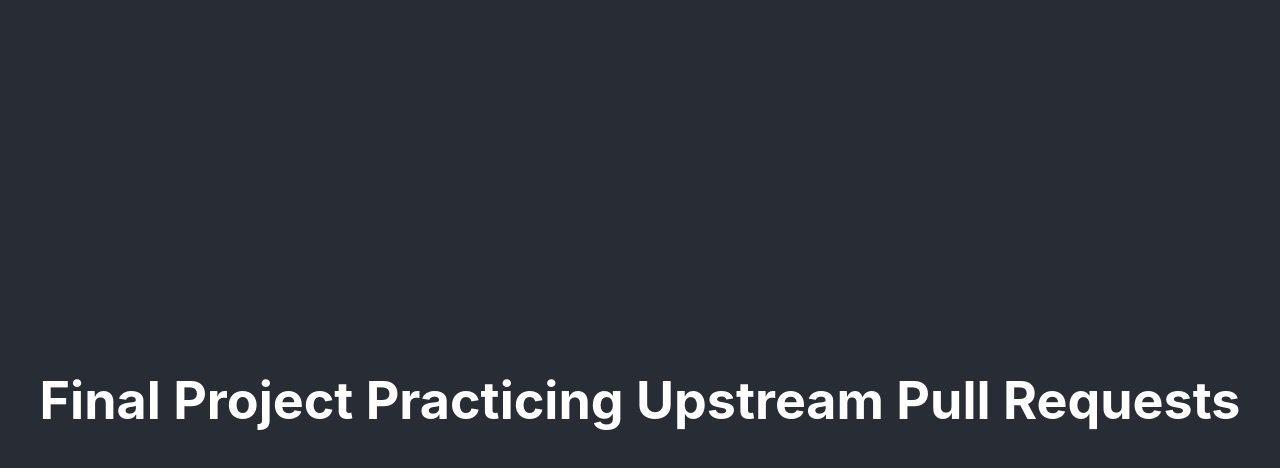
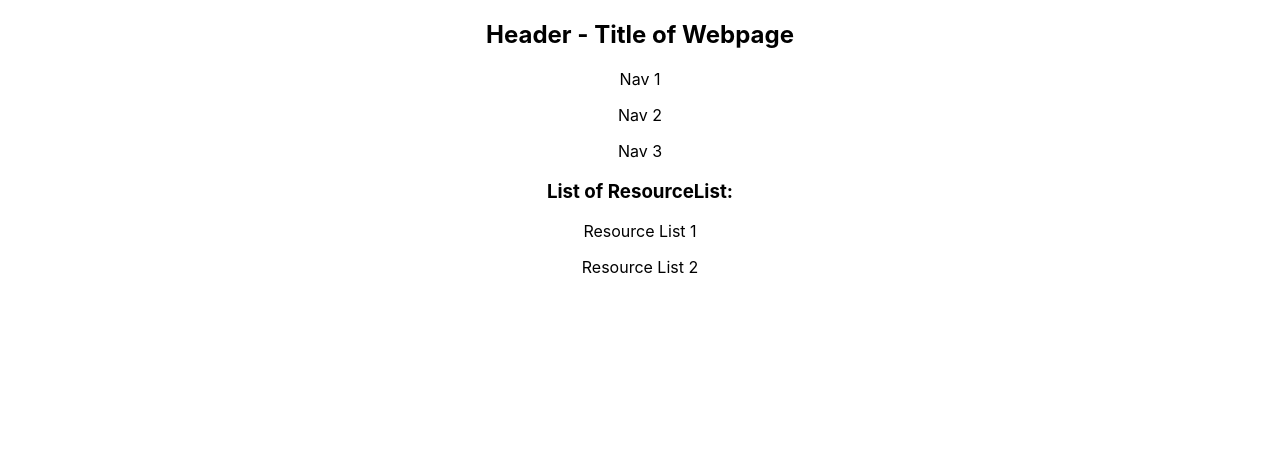
Before and after one commit to cawilson1/fullstack_lms, a React (Create React App) app: page / in a window 1280 px wide. Shown: the top 468 px of the page. Built offline with nearby package versions, Linux system fonts and the light colour scheme.

Commit message:
implemented basic routes with Reach Router

```diff
--- a/package.json
+++ b/package.json
@@ -3,6 +3,7 @@
   "version": "0.1.0",
   "private": true,
   "dependencies": {
+    "@reach/router": "^1.3.3",
     "@testing-library/jest-dom": "^4.2.4",
     "@testing-library/react": "^9.3.2",
     "@testing-library/user-event": "^7.1.2",
--- a/src/App.js
+++ b/src/App.js
@@ -1,13 +1,36 @@
 import React from "react";
-import logo from "./logo.svg";
 import "./App.css";
+import { Router, Link } from "@reach/router";
+
+import Header from "./components/Header";
+import Nav from "./components/Nav";
+import Profile from "./components/Profile";
+import EditProfile from "./components/EditProfile";
+import Post from "./components/Post";
+import PostInput from "./components/PostInput";
+import PostsList from "./components/PostsList";
+import Resource from "./components/Resource";
+import ResourceInput from "./components/ResourceInput";
+import ResourceList from "./components/ResourceList";
 
 function App() {
   return (
     <div className="App">
-      <header className="App-header">
-        <h1>Final Project Practicing Upstream Pull Requests</h1>
-      </header>
+      <Header />
+      <Nav />
+      <Router>
+        <Profile path="profile" />
+        <EditProfile path="profile_edit" />
+        {/* </Profile> */}
+        <ResourceList path="/" />
+        <Resource path="resource" />
+        <ResourceInput path="resource_input" />
+        {/* </ResourceList> */}
+        <PostsList path="post_list" />
+        <Post path="post" />
+        <PostInput path="post_input" />
+        {/* </PostsList> */}
+      </Router>
     </div>
   );
 }
--- a/src/components/Nav.js
+++ b/src/components/Nav.js
@@ -1,4 +1,5 @@
 import React from "react";
+import { Link } from "@reach/router";
 
 const Nav = () => {
   return (
--- a/src/components/PostsList.js
+++ b/src/components/PostsList.js
@@ -1,6 +1,6 @@
 import React from "react";
 
-const PostList = () => {
+const PostsList = () => {
   return (
     <>
       <h3> List of Posts:</h3>
@@ -10,4 +10,4 @@ const PostList = () => {
   );
 };
 
-export default PostList;
+export default PostsList;
--- a/src/components/ResourceList.js
+++ b/src/components/ResourceList.js
@@ -4,8 +4,8 @@ const ResourceList = () => {
   return (
     <>
       <h3> List of ResourceList:</h3>
-      <p> Post List 1</p>
-      <p> Post List 2</p>
+      <p> Resource List 1</p>
+      <p> Resource List 2</p>
     </>
   );
 };
```
Also changed, not shown: 1 other file (tests, documents, lock files or other folders).
